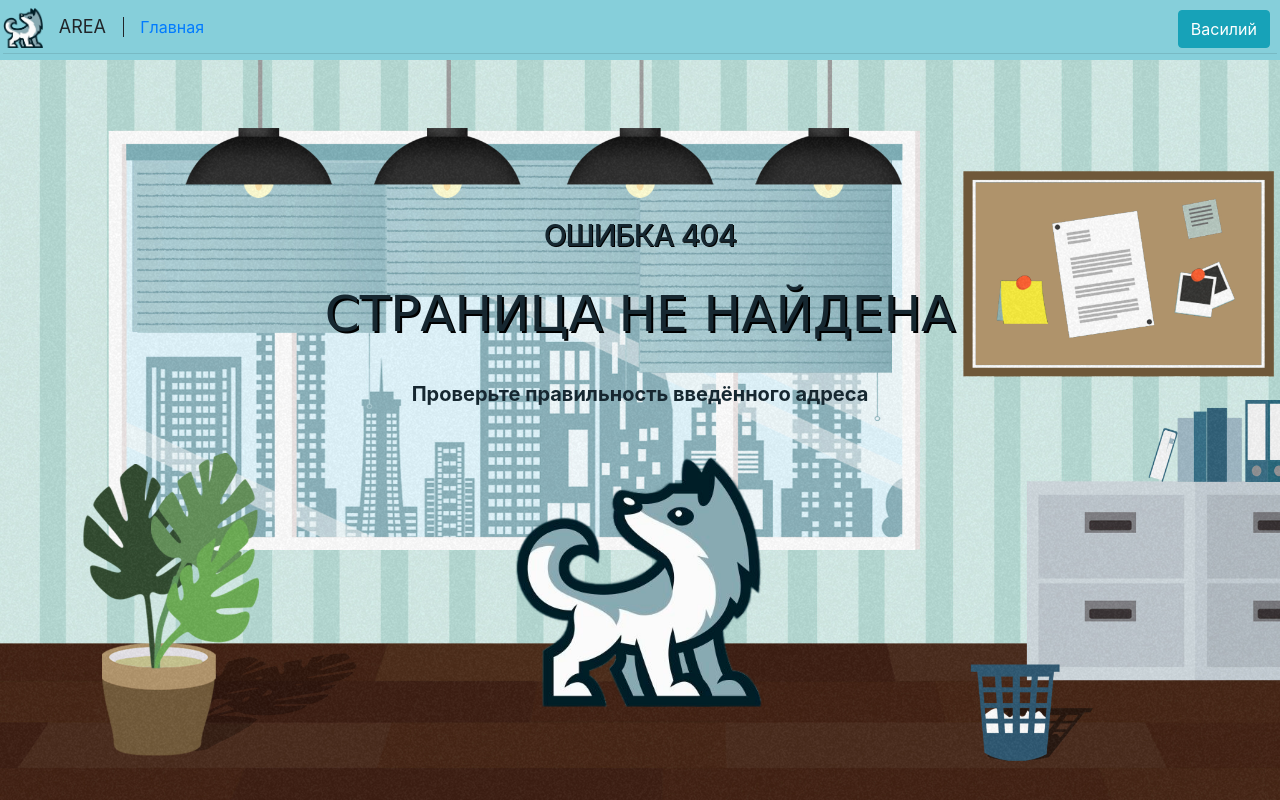
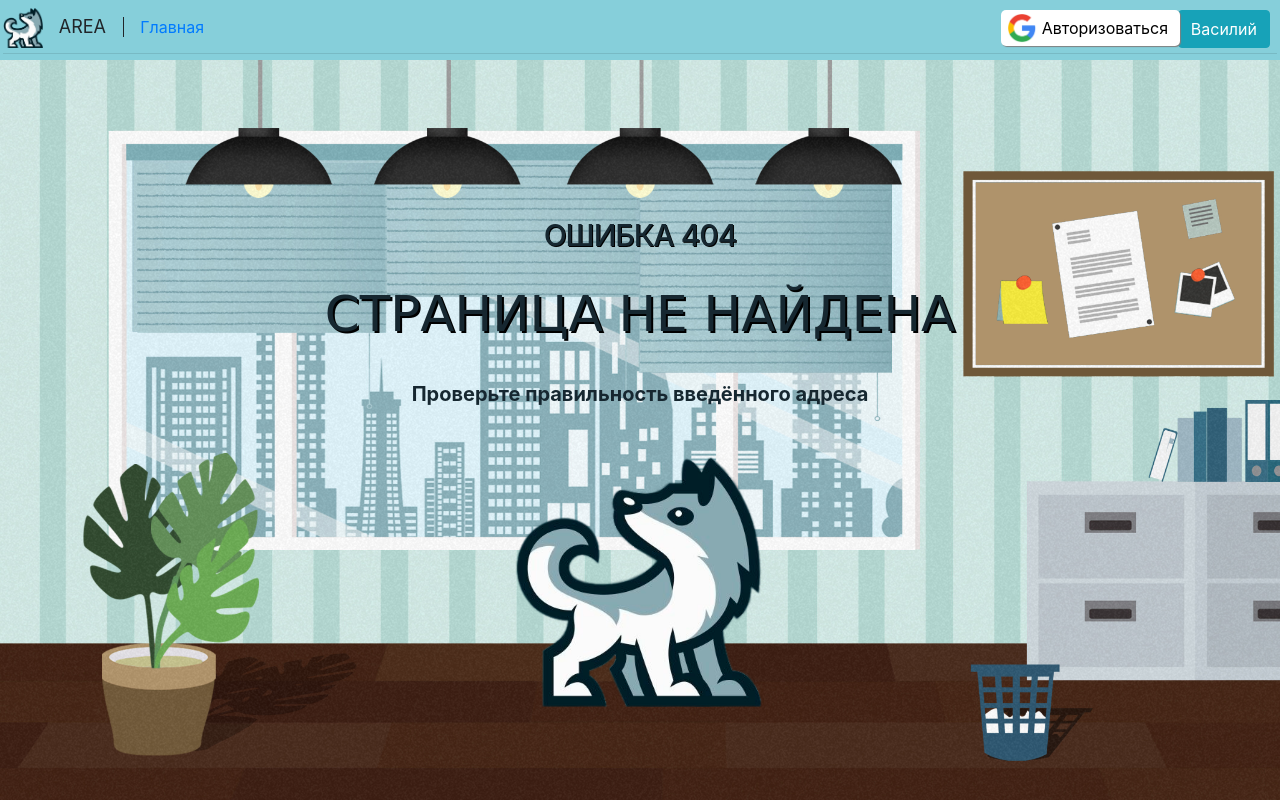
Before and after one commit to Nikulin-V/AREA_Flask, a Flask app: a page that uses templates/base.html in a window 1280 px wide. Run offline with Flask 2, Linux system fonts and the light colour scheme; a user stored in the database is signed in; some libraries are stand-ins or nearby versions.

Commit message:
Google authentication added

```diff
--- a/app.py
+++ b/app.py
@@ -1,7 +1,13 @@
-from flask import Flask, render_template, redirect, abort
+import json
+
+import requests
+from flask import Flask, render_template, redirect, abort, url_for
 from flask_login import logout_user, login_required, LoginManager, login_user, current_user
+# from flask_ngrok import run_with_ngrok
+from oauth2client.service_account import ServiceAccountCredentials
 
 from data import db_session
+from data.get_epos_cookies import get_epos_cookies
 from data.users import User
 from forms.login import LoginForm
 from forms.register import RegisterForm
@@ -10,15 +16,23 @@ app = Flask(__name__)
 app.config['SECRET_KEY'] = 'yandexlyceum_secret_key'
 login_manager = LoginManager()
 login_manager.init_app(app)
+db_session.global_init('C:/Users/Vasily/PycharmProjects/edu-area/db/database.sqlite')
+
+
+# run_with_ngrok(app)
 
 
 def main():
-    db_session.global_init('C:/Users/79630/PycharmProjects/edu-area/db/database.sqlite')
+    credentials_file = 'homework-spreadsheet-aa9068314dc2.json'
+    credentials = ServiceAccountCredentials.from_json_keyfile_name(credentials_file, [
+        'https://www.googleapis.com/auth/spreadsheets',
+        'https://www.googleapis.com/auth/drive'])
+
+    print(db_session)
     print(
         'http://127.0.0.1:5000/homework',
         'http://127.0.0.1:5000/ho'
     )
-    app.run(debug=True)
     app.run()
 
 
@@ -33,7 +47,10 @@ def index():
 
 @app.route('/login', methods=['GET', 'POST'])
 def login():
+
     form = LoginForm()
+    # print(json.dumps(requests.get("https://school.permkrai.ru/core/api/bells_timetables",
+    # cookies=get_epos_cookies('nikulinvasiliy.n2017@yandex.ru', 'Ybrekby0108')).json(), indent=4))
     if form.validate_on_submit():
         db_sess = db_session.create_session()
         user: User
--- a/static/css/header.css
+++ b/static/css/header.css
@@ -1,3 +1,72 @@
 header {
     height: 60px;
 }
+
+#logo-header {
+    height: 40px;
+}
+
+#username {
+    right: 10px;
+    top: 10px;
+    position: fixed;
+}
+
+#sign-up-btn {
+    right: 10px;
+    top: 10px;
+    position: fixed;
+}
+
+#sign-in-btn {
+    right: 200px;
+    top: 10px;
+    position: fixed;
+}
+
+.vl {
+    border-left: 1px solid;
+    width: 20px;
+}
+
+
+#customBtn {
+    display: inline-block;
+    color: #fff;
+    background-color: #ffffff;
+    border-color: #17a2b8;
+    border-radius: 5px;
+    box-shadow: 1px 1px 1px grey;
+    white-space: nowrap;
+    right: 100px;
+    top: 10px;
+    position: fixed;
+}
+
+#customBtn:hover {
+    background: #117A8B;
+    cursor: pointer;
+}
+
+span.label {
+    font-family: serif;
+    font-weight: normal;
+}
+
+#google-icon {
+    background: url(static/images/Google.png) transparent 5px 50% no-repeat;
+    display: inline-block;
+    vertical-align: middle;
+    margin-left: .375rem;
+    width: 30px;
+    height: 30px;
+}
+
+span.buttonText {
+    display: inline-block;
+    vertical-align: middle;
+    padding: .375rem .75rem .375rem 0;
+    font-size: 1rem;
+    font-weight: 400;
+    color: black;
+}
--- a/static/css/style.css
+++ b/static/css/style.css
@@ -2,32 +2,7 @@ main {
     margin-bottom: 100px;
 }
 
-#logo-header {
-    height: 40px;
-}
 
-#username {
-    right: 10px;
-    top: 10px;
-    position: fixed;
-}
-
-#sign-up-btn {
-    right: 10px;
-    top: 10px;
-    position: fixed;
-}
-
-#sign-in-btn {
-    right: 200px;
-    top: 10px;
-    position: fixed;
-}
-
-.vl {
-    border-left: 1px solid;
-    width: 20px;
-}
 
 #slider { /*положение слайдера*/
     position: relative;
@@ -292,3 +267,9 @@ form {
 #header-hr {
     margin: 0;
 }
+
+#register-form {
+    background-image: url(../images/Books.jpg);
+}
+
+.abcRioButton {}
--- /dev/null
+++ b/static/js/courses.js
@@ -0,0 +1,7 @@
+function onSignIn(googleUser) {
+  var profile = googleUser.getBasicProfile();
+  console.log('ID: ' + profile.getId()); // Do not send to your backend! Use an ID token instead.
+  console.log('Name: ' + profile.getName());
+  console.log('Image URL: ' + profile.getImageUrl());
+  console.log('Email: ' + profile.getEmail()); // This is null if the 'email' scope is not present.
+}
--- /dev/null
+++ b/static/js/customize_google_btn.js
@@ -0,0 +1,31 @@
+let googleUser = {};
+let startApp = function () {
+    gapi.load('auth2', function () {
+        // Retrieve the singleton for the GoogleAuth library and set up the client.
+        auth2 = gapi.auth2.init({
+            client_id: '1031432130164-7eqo0g4hj6mht75nljoin36gs991lgjf.apps.googleusercontent.com',
+            cookiepolicy: 'single_host_origin',
+            // Request scopes in addition to 'profile' and 'email'
+            //scope: 'additional_scope'
+        });
+        attachSignin(document.getElementById('customBtn'));
+    });
+};
+
+
+function attachSignin(element) {
+    if (googleUser !== {}) {
+        console.log(element.id);
+        console.log(googleUser)
+        document.getElementById('name').innerText = "Подключено"
+    }
+    else {
+        console.log(element.id);
+        auth2.attachClickHandler(element, {},
+            function(googleUser) {
+                document.getElementById('name').innerText = "Подключено"
+            }, function(error) {
+                alert(JSON.stringify(error, undefined, 2));
+            });
+    }
+}
--- a/static/js/scripts.js
+++ b/static/js/scripts.js
@@ -1,17 +1,17 @@
-// let switchMode = document.getElementById("switchMode")
-//
-// switchMode.onclick = function (){
-//     let theme = document.getElementById("theme")
-//     if (theme.getAttribute("href") === "../static/css/style-light.css") {
-//         theme.href = "../static/css/style-dark.css"
-//     }else {
-//             theme.href = "../static/css/style-light.css"
-//     }
-//
-// }
+/*let switchMode = document.getElementById("switchMode")
+
+switchMode.onclick = function (){
+    let theme = document.getElementById("theme")
+    if (theme.getAttribute("href") === "../static/css/style-light.css") {
+        theme.href = "../static/css/style-dark.css"
+    }else {
+            theme.href = "../static/css/style-light.css"
+    }
+
+}*/
 
 
-let hostUrl = window.location.pathname;
+/*let hostUrl = window.location.pathname;
 let options = 'fixed left 29%'
 let main = document.getElementsByTagName('body')[0]
 if(hostUrl === '/login' || hostUrl === '/register'){
@@ -21,3 +21,15 @@ if(hostUrl === '/'){
     main.style.background = "#fff url(\"/static/images/.jpg\") " + options;
 }
 main.style.backgroundSize = 'auto 80%'
+
+alert(document.cookie)*/
+
+
+/*import webdriver from "selenium-webdriver";
+
+let browser = new webdriver.Builder().usingServer().withCapabilities({'browserName': 'chrome'}).build();
+let promise = browser.getTitle();
+
+promise.then(function(title) {
+    console.log();
+});*/
--- a/templates/base.html
+++ b/templates/base.html
@@ -4,6 +4,7 @@
     <head>
         <meta charset="utf-8">
         <meta name="viewport" content="width=device-width, initial-scale=1, shrink-to-fit=no">
+        <meta name="google-signin-client_id" content="1031432130164-7eqo0g4hj6mht75nljoin36gs991lgjf.apps.googleusercontent.com">
         <link rel="shortcut icon" href="static/images/Wolf.png" type="image/png">
         <link rel="stylesheet"
               href="https://stackpath.bootstrapcdn.com/bootstrap/4.4.1/css/bootstrap.min.css"
@@ -12,6 +13,7 @@
         <link rel="stylesheet" href="static/css/style.css">
         <link rel="stylesheet" href="static/css/header.css">
         <link rel="stylesheet" href="static/css/light-footer.css">
+        <script src="static/js/customize_google_btn.js"></script>
         <title>{{ title }}</title>
     </head>
     <body>
@@ -24,7 +26,15 @@
                 </a>
                 <a href="\index" class="nav-link">Главная</a>
                 {% if current_user.is_authenticated %}
-                    <a id="username" class="btn btn-info" href="/logout">{{ current_user.name }}</a>
+                    <a id="username" class="btn btn-info dropdown" href="/logout">{{ current_user.name }}</a>
+                    <script src="https://apis.google.com/js/platform.js" async defer></script>
+                    <a class="btn">
+                        <div id="customBtn" class="customGPlusSignIn">
+                            <span class="icon"></span>
+                            <img id="google-icon" src="static/images/Google.png">
+                            <span class="buttonText" id="name">Авторизоваться</span>
+                        </div>
+                    </a>
                 {% else %}
                     <a id="sign-in-btn" class="btn btn-success" href="/login">Войти</a>
                     <a id="sign-up-btn" class="btn btn-primary" href="/register">Зарегистрироваться</a>
@@ -52,7 +62,7 @@
                 </div>
         </footer>
         <script src="https://use.fontawesome.com/df966d76e1.js"></script>
-        <script type="text/javascript" src="static/js/scripts.js"></script>
+        <script src="static/js/courses.js"></script>
+        <script>startApp();</script>
     </body>
-
 </html>
--- a/templates/register.html
+++ b/templates/register.html
@@ -1,8 +1,9 @@
 {% extends "base.html" %}
 
 {% block content %}
+ <div id="register-form">
     <h1>Регистрация</h1>
-<form action="" method="post">
+    <form action="" method="post" id="register-form">
         {{ form.hidden_tag() }}
         <p>
             {{ form.email.label }}<br>
@@ -97,4 +98,5 @@
         <p>{{ form.submit(type="submit", class="btn btn-primary") }}</p>
         {{message}}
     </form>
+</div>
 {% endblock %}
```
Also changed, not shown: static/images/Google.png (added), static/js/selenium.js (added). Lines whose indentation alone changed are shown as unchanged.
